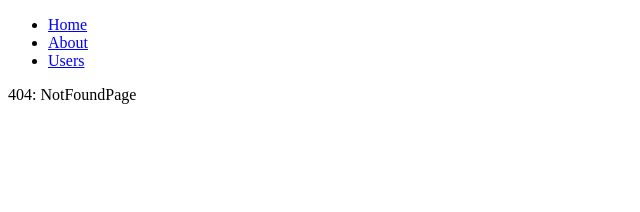
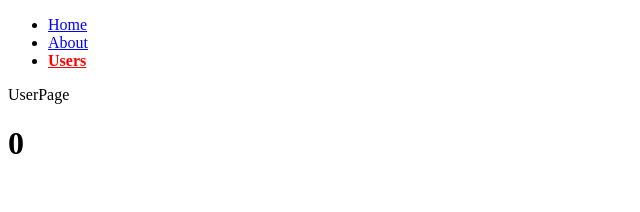
Before and after one commit to julioguerrero131/react-router-v6-tutorial-fazt, a React (Create React App) app: page /users/0 in a window 1280 px wide. Before the commit this address had no page. Shown: the top 212 px of the page, without its empty margins (0-640 px from the left). Built offline with nearby package versions, Linux system fonts and the light colour scheme.

Commit message:
Uso de params

```diff
--- a/src/App.js
+++ b/src/App.js
@@ -1,6 +1,7 @@
 import { BrowserRouter, Route, Routes } from 'react-router-dom';
 import HomePage from './pages/HomePage';
 import AboutPage from './pages/AboutPage';
+import UsersPage from './pages/UsersPage';
 import UserPage from './pages/UserPage';
 import NotFoundPage from './pages/NotFoundPage';
 import NavBar from './components/NavBar';
@@ -24,7 +25,8 @@ function App() {
       <Routes>
         <Route path="/" element={<HomePage/>} />
         <Route path="/about" element={<AboutPage/>} />
-        <Route path="/user" element={<UserPage/>} />
+        <Route path="/users" element={<UsersPage/>} />
+        <Route path="/users/:id" element={<UserPage/>} />
         <Route path="*" element={<NotFoundPage/>} />
       </Routes>
 
--- a/src/components/NavBar.js
+++ b/src/components/NavBar.js
@@ -16,7 +16,7 @@ function NavBar() {
                     </NavLink>
                 </li>
                 <li>
-                    <NavLink className={({ isActive }) => (isActive) ? 'active' : 'blue'} to="/user">
+                    <NavLink className={({ isActive }) => (isActive) ? 'active' : 'blue'} to="/users">
                         Users
                     </NavLink>
                 </li>
@@ -24,7 +24,11 @@ function NavBar() {
         </div>
     )
 }
+// NAVLINK
 // para que no se refresque la pagina, usar: NavLink
 // cambia el estado de la app, sin refrescar pagina
 
+// LINK
+// reemplazo de la etiqueta a
+
 export default NavBar
--- a/src/index.js
+++ b/src/index.js
@@ -1,5 +1,5 @@
 import React from "react";
-import ReactDOM from "react-dom";
+import ReactDOM from "react-dom/client";
 
 import App from './App';
 
--- a/src/pages/HomePage.js
+++ b/src/pages/HomePage.js
@@ -1,6 +1,13 @@
+import { Link } from 'react-router-dom'; // importar link, no refresca la pagina
+
+const userId = 0;
+
 function HomePage() {
   return (
-    <div>HomePage</div>
+    <div>
+      <h1>Home</h1>
+      <Link to={`/users/${userId}`}>Usuarios</Link>
+    </div>
   )
 }
 
--- a/src/pages/UserPage.js
+++ b/src/pages/UserPage.js
@@ -1,6 +1,14 @@
+import { useParams } from 'react-router-dom'; // PARAMS
+
 function UserPage() {
+
+  const { id } = useParams(); // objeto con parametros
+
   return (
-    <div>UserPage</div>
+    <div>
+        UserPage
+        <h1>{ id }</h1>
+    </div>
   )
 }
 
--- /dev/null
+++ b/src/pages/UsersPage.js
@@ -0,0 +1,7 @@
+function UserPage() {
+  return (
+    <div>UsersPage</div>
+  )
+}
+
+export default UserPage
```
